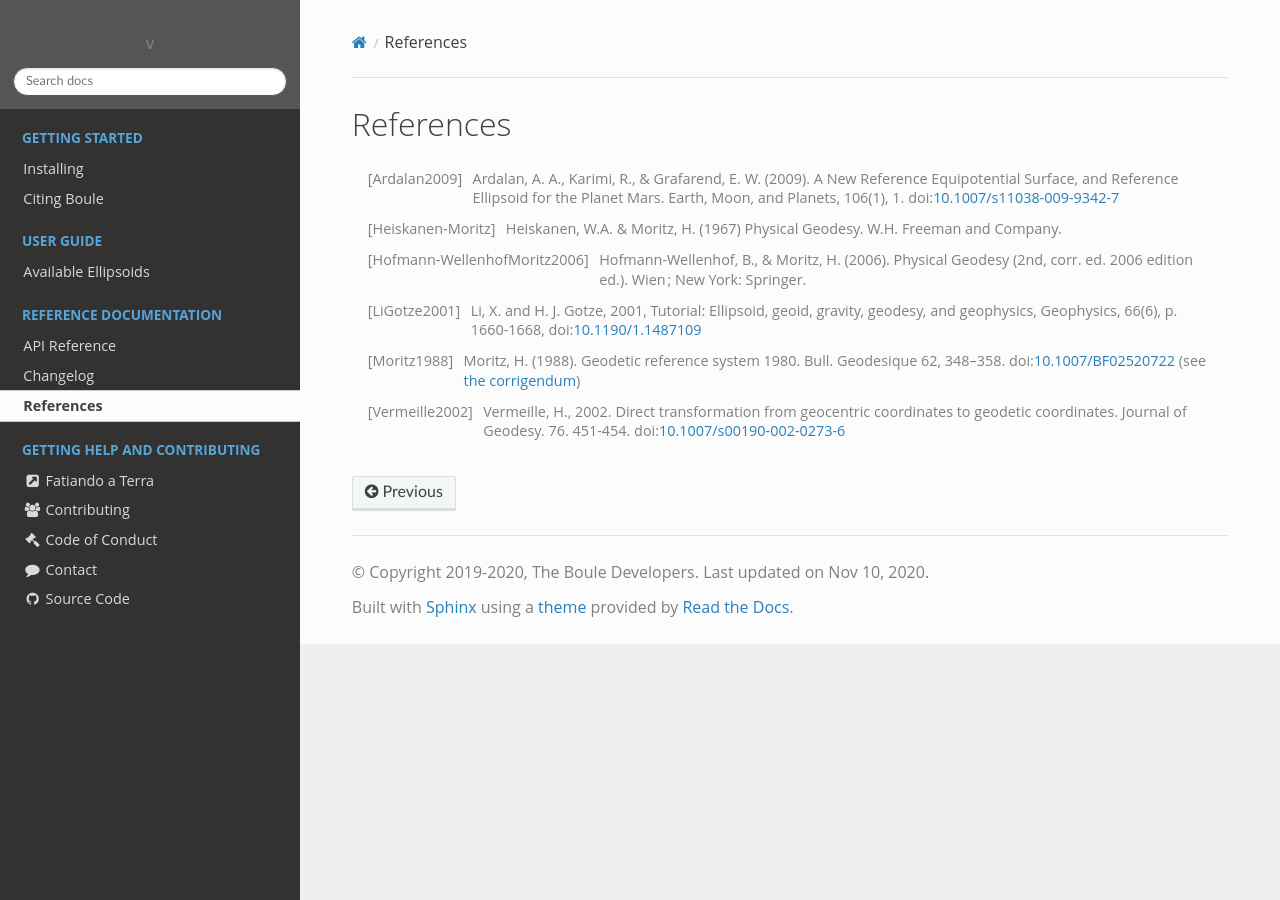
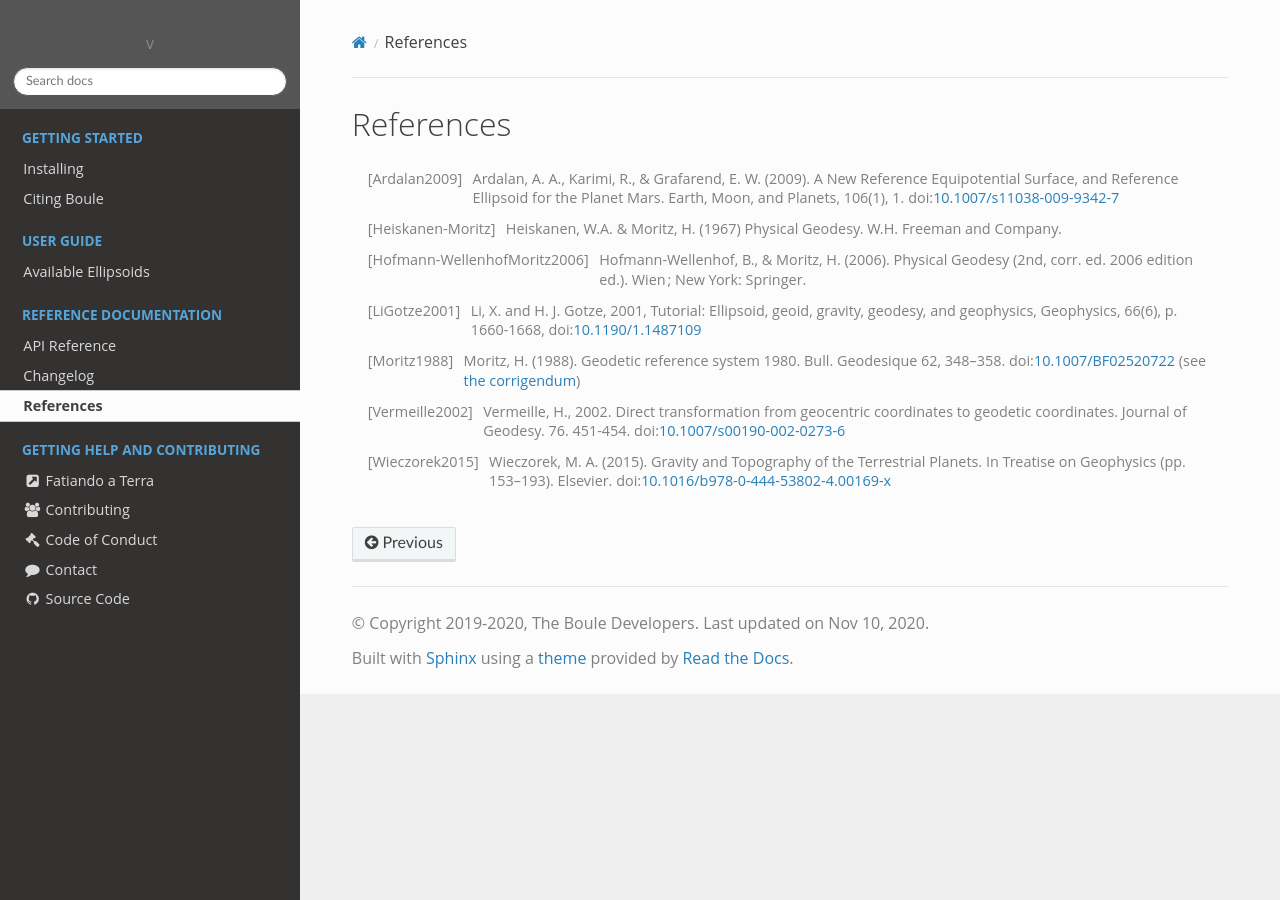
Before and after one commit to fatiando/boule, a Sphinx documentation site: the page built from doc/references.rst, in a window 1280 px wide. Built offline with Sphinx 7.4.7 and the Read the Docs theme 2.0.0, drawn with Linux system fonts in a browser that asks for light colours; pages that are not in the unit, such as notebooks, are missing from menus.

Commit message:
Add missing reference Wieczorek (2015)

```diff
--- a/doc/references.rst
+++ b/doc/references.rst
@@ -7,3 +7,4 @@ References
 .. [LiGotze2001] Li, X. and H. J. Gotze, 2001, Tutorial: Ellipsoid, geoid, gravity, geodesy, and geophysics, Geophysics, 66(6), p. 1660-1668, doi:`10.1190/1.1487109 <https://doi.org/10.1190/1.1487109>`__
 .. [Moritz1988] Moritz, H. (1988). Geodetic reference system 1980. Bull. Geodesique 62, 348–358. doi:`10.1007/BF02520722 <https://doi.org/10.1007/BF02520722>`__ (see `the corrigendum <http://fgg-web.fgg.uni-lj.si/~/MKUHAR/Zalozba/GRS_80_Moritz.pdf>`__)
 .. [Vermeille2002] Vermeille, H., 2002. Direct transformation from geocentric coordinates to geodetic coordinates. Journal of Geodesy. 76. 451-454. doi:`10.1007/s00190-002-0273-6 <https://doi.org/10.1007/s00190-002-0273-6>`__
+.. [Wieczorek2015] Wieczorek, M. A. (2015). Gravity and Topography of the Terrestrial Planets. In Treatise on Geophysics (pp. 153–193). Elsevier. doi:`10.1016/b978-0-444-53802-4.00169-x <https://doi.org/10.1016/b978-0-444-53802-4.00169-x>`__
```
